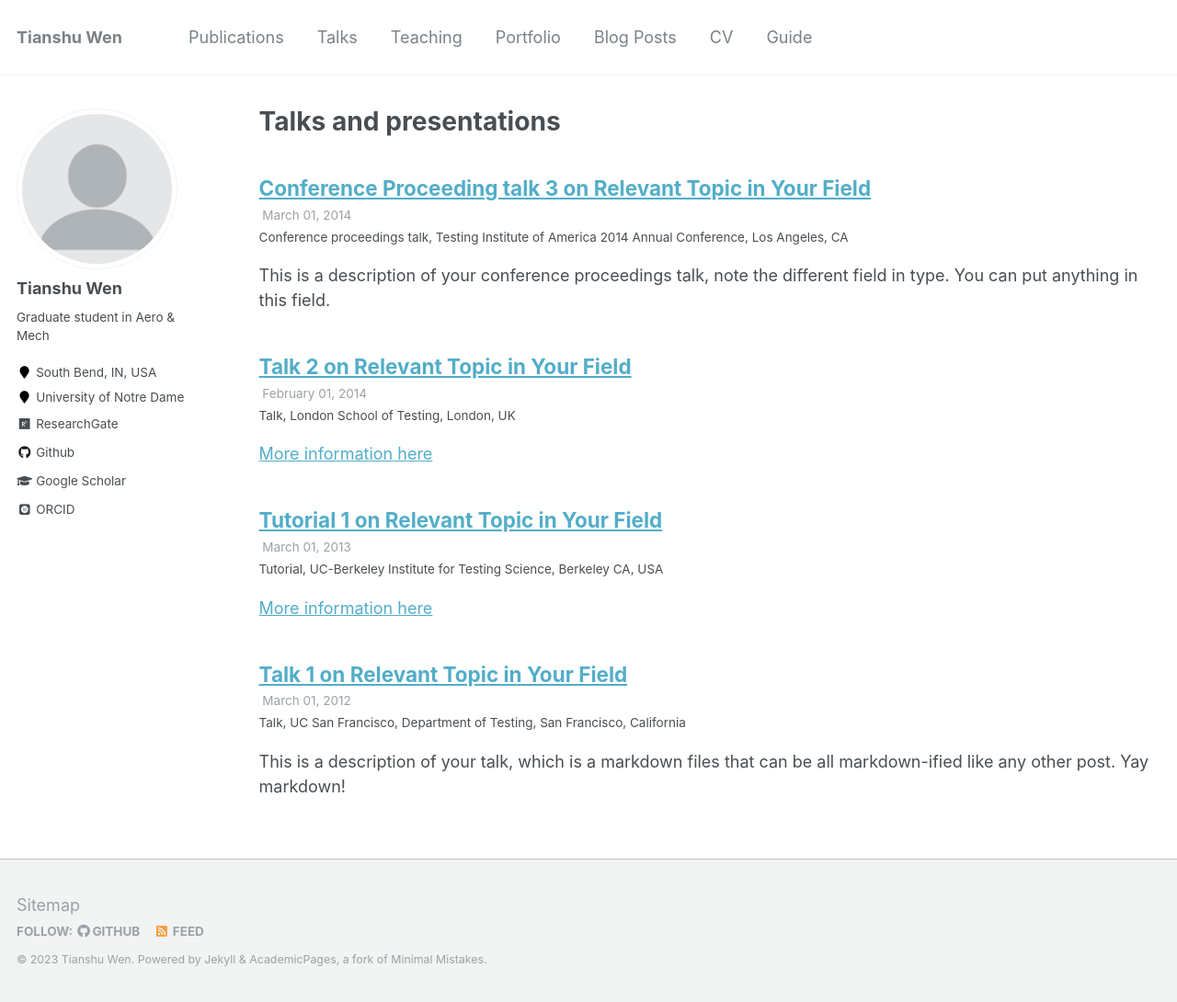
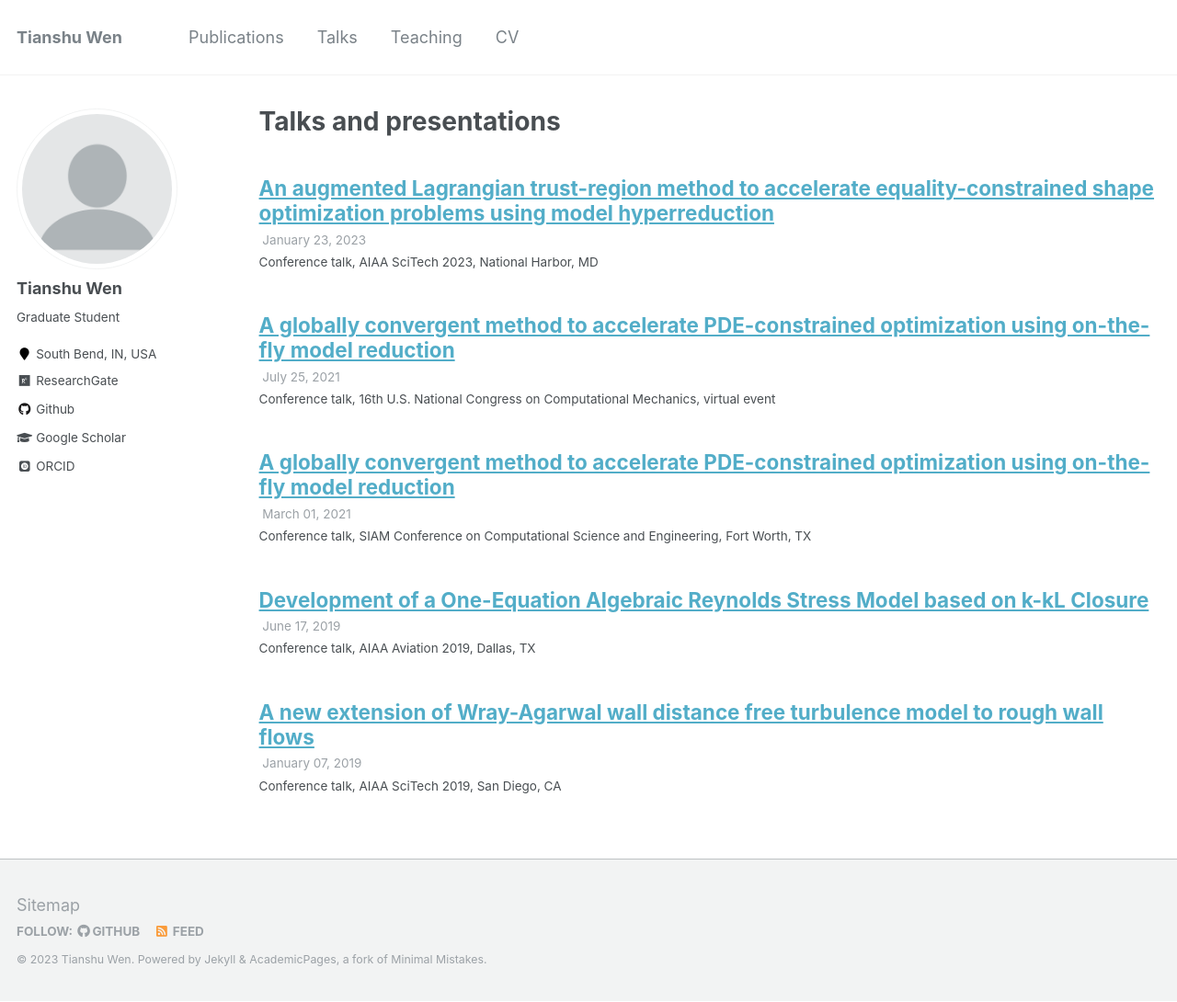
Before and after one commit to tianshuw/tianshuw.github.io, a Jekyll site: the page built from _pages/talks.html, in a window 1280 px wide and 1090 px high. Shown: the whole window at 92% size. Built offline with Jekyll 4.4.1, drawn with Linux system fonts in a browser that asks for light colours; some web fonts are replaced.

Commit message:
updated talks' section and personal info

```diff
--- a/_config.yml
+++ b/_config.yml
@@ -82,9 +82,9 @@ analytics:
 author:
   name             : "Tianshu Wen"
   avatar           : "profile.png"
-  bio              : "Graduate student in Aero & Mech"
+  bio              : "Graduate Student"
   location         : "South Bend, IN, USA"
-  employer         : "University of Notre Dame"
+  employer         :
   pubmed           : #"https://www.ncbi.nlm.nih.gov/pubmed/?term=john+snow"
   googlescholar    : "https://scholar.google.com/citations?user=K21VORoAAAAJ&hl=en"
   email            :
--- a/_talks/2012-03-01-talk-1.md
+++ /dev/null
@@ -1,11 +0,0 @@
----
-title: "Talk 1 on Relevant Topic in Your Field"
-collection: talks
-type: "Talk"
-permalink: /talks/2012-03-01-talk-1
-venue: "UC San Francisco, Department of Testing"
-date: 2012-03-01
-location: "San Francisco, California"
----
-
-This is a description of your talk, which is a markdown files that can be all markdown-ified like any other post. Yay markdown!
--- a/_talks/2013-03-01-tutorial-1.md
+++ /dev/null
@@ -1,13 +0,0 @@
----
-title: "Tutorial 1 on Relevant Topic in Your Field"
-collection: talks
-type: "Tutorial"
-permalink: /talks/2013-03-01-tutorial-1
-venue: "UC-Berkeley Institute for Testing Science"
-date: 2013-03-01
-location: "Berkeley CA, USA"
----
-
-[More information here](http://exampleurl.com)
-
-This is a description of your tutorial, note the different field in type. This is a markdown files that can be all markdown-ified like any other post. Yay markdown!
--- a/_talks/2014-02-01-talk-2.md
+++ /dev/null
@@ -1,13 +0,0 @@
----
-title: "Talk 2 on Relevant Topic in Your Field"
-collection: talks
-type: "Talk"
-permalink: /talks/2014-02-01-talk-2
-venue: "London School of Testing"
-date: 2014-02-01
-location: "London, UK"
----
-
-[More information here](http://example2.com)
-
-This is a description of your talk, which is a markdown files that can be all markdown-ified like any other post. Yay markdown!
--- a/_talks/2014-03-01-talk-3.md
+++ /dev/null
@@ -1,11 +0,0 @@
----
-title: "Conference Proceeding talk 3 on Relevant Topic in Your Field"
-collection: talks
-type: "Conference proceedings talk"
-permalink: /talks/2014-03-01-talk-3
-venue: "Testing Institute of America 2014 Annual Conference"
-date: 2014-03-01
-location: "Los Angeles, CA"
----
-
-This is a description of your conference proceedings talk, note the different field in type. You can put anything in this field.
--- /dev/null
+++ b/_talks/2019-01-07-talk-5.md
@@ -0,0 +1,9 @@
+---
+title: "A new extension of Wray-Agarwal wall distance free turbulence model to rough wall flows"
+collection: talks
+type: "Conference  talk"
+permalink: /talks/2019-01-07-talk-5
+venue: "AIAA SciTech 2019"
+date: 2019-01-07
+location: "San Diego, CA"
+---
--- /dev/null
+++ b/_talks/2019-06-17-talk-4.md
@@ -0,0 +1,9 @@
+---
+title: "Development of a One-Equation Algebraic Reynolds Stress Model based on k-kL Closure"
+collection: talks
+type: "Conference  talk"
+permalink: /talks/2019-06-17-talk-4
+venue: "AIAA Aviation 2019"
+date: 2019-06-17
+location: "Dallas, TX"
+---
--- /dev/null
+++ b/_talks/2021-03-01-talk-3.md
@@ -0,0 +1,10 @@
+---
+title: "A globally convergent method to accelerate PDE-constrained optimization using on-the-fly model
+    reduction"
+collection: talks
+type: "Conference  talk"
+permalink: /talks/2021-03-01-talk-3
+venue: "SIAM Conference on Computational Science and Engineering"
+date: 2021-03-01
+location: "Fort Worth, TX"
+---
--- /dev/null
+++ b/_talks/2021-07-25-talk-2.md
@@ -0,0 +1,10 @@
+---
+title: "A globally convergent method to accelerate PDE-constrained optimization using on-the-fly model
+    reduction"
+collection: talks
+type: "Conference  talk"
+permalink: /talks/2021-07-25-talk-2
+venue: "16th U.S. National Congress on Computational Mechanics"
+date: 2021-07-25
+location: "virtual event"
+---
--- /dev/null
+++ b/_talks/2023-01-23-talk-1.md
@@ -0,0 +1,9 @@
+---
+title: "An augmented Lagrangian trust-region method to accelerate equality-constrained shape optimization problems using model hyperreduction"
+collection: talks
+type: "Conference  talk"
+permalink: /talks/2023-01-23-talk-1
+venue: "AIAA SciTech 2023"
+date: 2023-01-23
+location: "National Harbor, MD"
+---
```
Also changed, not shown: _data/navigation.yml (+6 -6 lines), _pages/about.md (+8 -2 lines), _pages/cv.md (+5 -3 lines), markdown_generator/talks.tsv (+7 -4 lines), Gemfile.lock (added), 5 other files.
